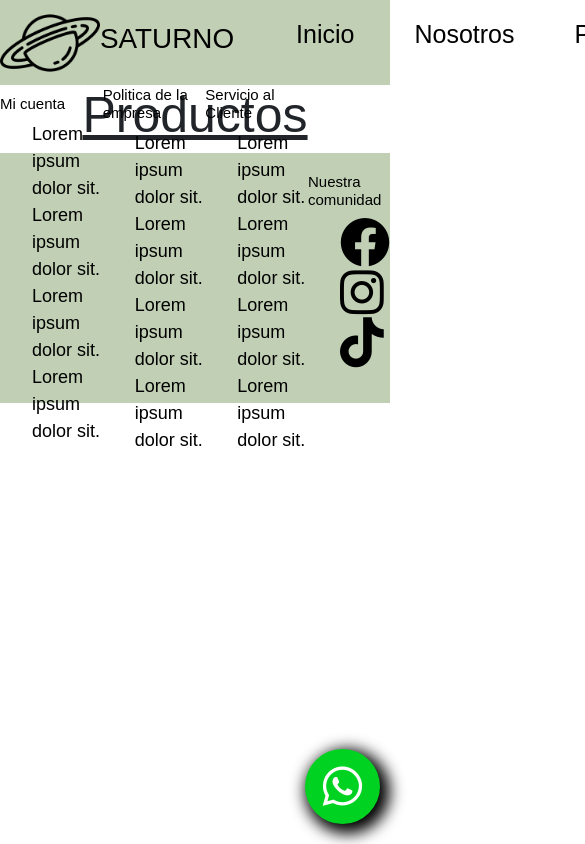
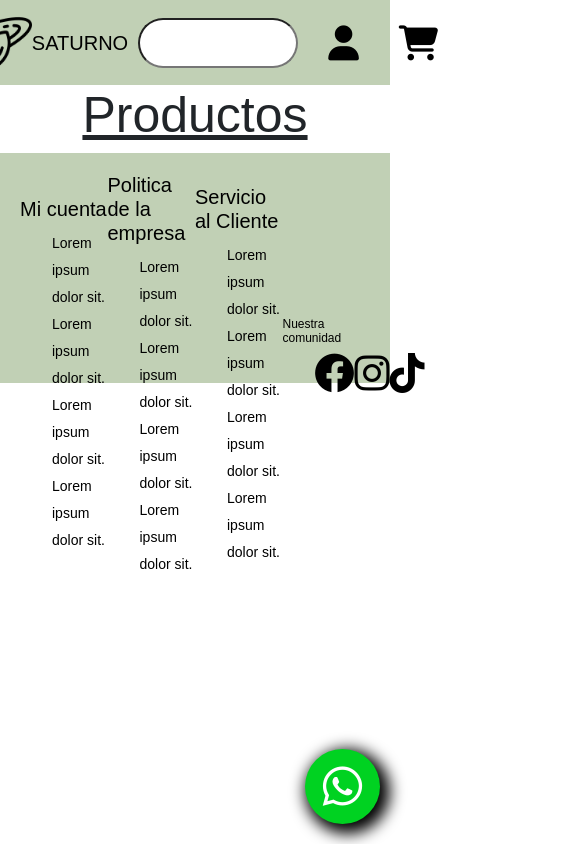
Before and after one commit to sandra-cardenas/sbc, a plain HTML site: page pages/productos.html in a window 390 px wide. Shown: the top 844 px of the page, 585 px wide, since content can reach past the window. Drawn offline with nearby package versions, Linux system fonts and the light colour scheme.

Commit message:
inicio ok pendidente nosotros

```diff
--- a/css/style.css
+++ b/css/style.css
@@ -14,16 +14,135 @@ nav  img {
     object-fit: cover;
 
   }
+
+
 .navegador{
 
     width: auto;
     color: black;
      height: 85px;
     display: flex;
-    justify-content:space-around;
+    justify-content: center;
     background-color: #C1D0B5;
+    align-items: stretch;
 
 }
+.navegador .fa-bars{
+    display: none;
+}
+
+@media(max-width:1326px){
+
+    .sesion-compra{
+        margin: 0;
+    }
+    .buscador input{
+        margin: 0
+        ;
+    }
+    .slide{
+        margin: 0;
+    }
+    .logo h1{
+        font-size: 35px;
+        margin: 0;
+    }
+    nav ul li a i{
+        font-size: 10px;
+    }
+    nav  .buscador input{
+        width: 160px;
+    }
+    .navegador ul li a{
+        margin: 10px;
+        font-size: 20px;
+    }
+    .navegador ul li a:hover{
+        margin: 10px;
+        font-size: 20px;
+    }
+    .pie-pagina i{
+        font-size: 70px;
+     }
+
+    .logo h1{
+        font-size: 20px;
+
+    }
+}
+
+
+@media(max-width:992px){
+
+        .navegador .fa-bars{
+            display: flex;
+            margin: 0px;
+            color:rgb(0, 0, 0);
+            font-size: 40px;
+            align-items: center;
+            order: -1;
+            margin-right: 20px;
+
+
+        }
+
+
+        .navegador .fa-bars:hover + ul{
+            left: 0;
+        }
+
+        .navegador ul{
+
+            position: fixed;
+            top:0;
+            left: -300px;
+            width: 250px;
+            height: 100vh;
+            background-color: rgb(5, 5, 5);
+            flex-direction: column;
+            align-items: center;
+            justify-content: center;
+            padding-top: 50px;
+            transition: 0.5s;
+
+        }
+
+
+    .navegador ul li a {
+        color: rgb(0, 0, 0);
+
+    }
+    .navegador ul li a:hover{
+        color: rgba(0, 0, 0);
+
+    }
+    main {
+        margin: 0 10px;
+    }
+    #carouselExampleAutoplaying{
+
+     margin-bottom: 0px;
+    }
+    .productos .producto{
+       grid-template-columns: 1fr 1fr 1fr;
+    }
+    main div .productos{
+        margin: 5px;
+    }
+    footer ul li a {
+        font-size: 14px;
+
+    }
+    .pie-pagina h4 {
+        font-size: 20px;
+    }
+
+
+
+    }
+
+
+
 .menu{
     align-items: center;
 
@@ -31,6 +150,7 @@ nav  img {
 
 }
 .logo{
+
     display: flex;
     font-family: 'Segoe UI'sans-serif;
     align-items: center;
@@ -90,6 +210,7 @@ nav li a {
     text-decoration: none;
     color: black;
     margin: 30px;
+    display: flex;
 
 }
 
@@ -103,6 +224,20 @@ ul {
     list-style: none;
 
 
+
+}
+.slide {
+    margin-top: 10px;
+
+
+}
+.slide img{
+    object-fit: cover;
+
+}
+.carousel-item {
+width: auto;
+height: auto;
 }
 .titulo-producto{
 
@@ -202,7 +337,7 @@ article h2 {
 }
 
 .pie-pagina h4 {
-    font-size: 15px;
+    font-size: 12px;
 }
 
 .pie-pagina a {
@@ -216,9 +351,10 @@ article h2 {
 }
  .pie-pagina ul li a:hover{
     color: white;
+
  }
- .pie-pagina i{
-    font-size: 50px;
+ .pie-pagina ul i{
+    font-size: 40px;
  }
 
 .inicio-sesion h2 {
@@ -272,17 +408,42 @@ article h2 {
  footer {
     width: 100%;
     color: black;
-     height: 250px;
+     height: 230px;
     display: flex;
-    justify-content: space-around;
+
     background-color: #C1D0B5;
    font-size: 18px;
-   align-items: center;
+   align-items: space-between
+   ;
+   justify-content: center;
 
  }
-footer .redes ul li a i {
-    display: flex;
-    flex-direction: column;
+ footer .politica  h4{
+    font-size: 20px;
 
+ }
+ footer .s-cliente  h4{
+    font-size: 20px;
+
+ }
+ footer .mi-cuenta h4{
+    font-size: 20px;
+
+ }
+
+.pie-pagina{
+    display: grid;
+    grid-template-columns: 25% 25% 25% 25%;
+    grid-template-rows: 1fr;
+    align-items: center;
+    justify-content: space-around;
+    padding: 20px;
 
 }
+
+.redes ul{
+ display: grid;
+ grid-template-columns: repeat(3,1fr) ;
+ grid-auto-rows: 80px;
+
+}
```
Also changed, not shown: index.html (+2 -1 lines).
